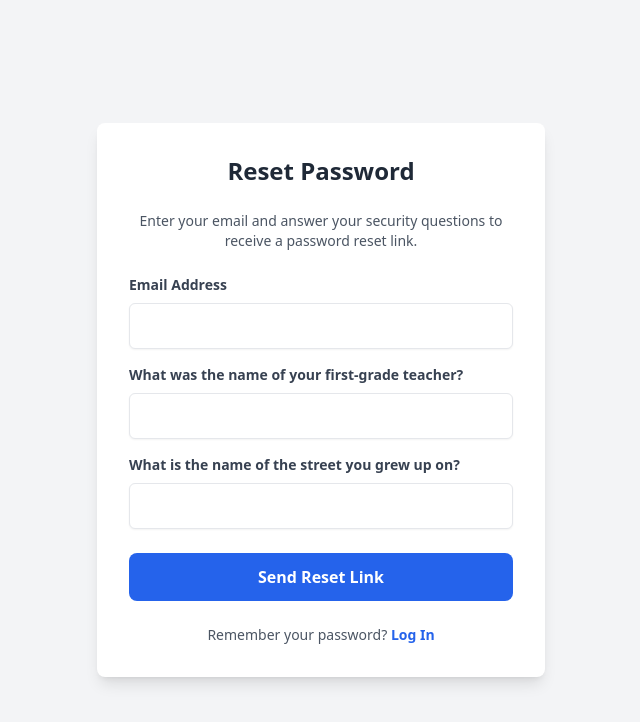
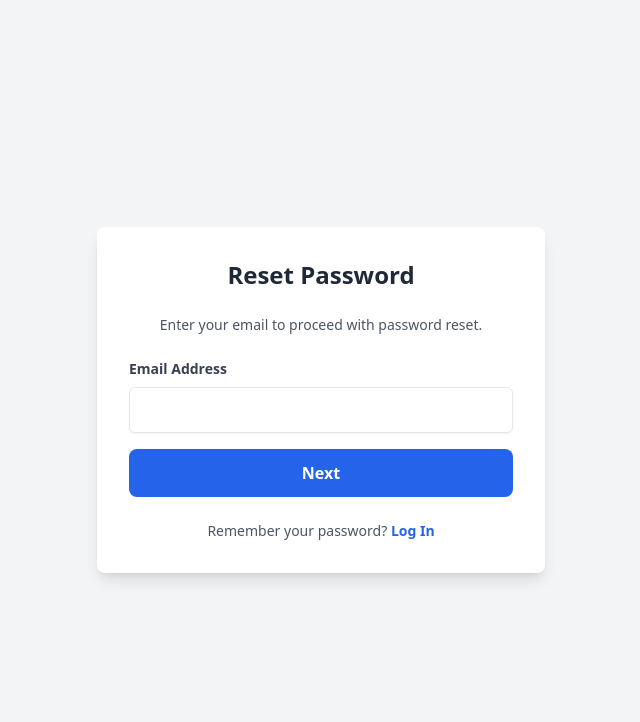
Before and after one commit to Osulto/laundry-app, a React (Create React App) app: page / in a window 1280 px wide. Both pictures are taken after a click on the button "Forgot Password?". Shown: the top 722 px of the page, without its empty margins (319-959 px from the left). Built offline with nearby package versions, Linux system fonts and the light colour scheme; no server answers.

Commit message:
Add function where questions appear after email is entered

```diff
--- a/src/components/auth/ForgotPasswordForm.js
+++ b/src/components/auth/ForgotPasswordForm.js
@@ -8,6 +8,14 @@ const ForgotPasswordForm = ({ onReset, switchToLogin }) => {
     const [error, setError] = useState('');
     const [success, setSuccess] = useState('');
     const [loading, setLoading] = useState(false);
+    const [showQuestions, setShowQuestions] = useState(false);
+
+    const handleEmailSubmit = (e) => {
+        e.preventDefault();
+        if (email.trim()) {
+            setShowQuestions(true);
+        }
+    };
 
     const handleSubmit = async (e) => {
         e.preventDefault();
@@ -33,11 +41,11 @@ const ForgotPasswordForm = ({ onReset, switchToLogin }) => {
                 <p className="bg-green-100 text-green-700 p-3 rounded-md mb-4 text-sm">{success}</p>
             ) : (
                 <>
+                    {!showQuestions ? (
+                        <form onSubmit={handleEmailSubmit}>
                             <p className="text-center text-gray-600 text-sm mb-6">
-                        Enter your email and answer your security questions to receive a password reset link.
+                                Enter your email to proceed with password reset.
                             </p>
-                    {error && <p className="bg-red-100 text-red-700 p-3 rounded-md mb-4 text-sm">{error}</p>}
-                    <form onSubmit={handleSubmit}>
                             <div className="mb-4">
                                 <label className="block text-gray-700 text-sm font-bold mb-2" htmlFor="reset-email">
                                     Email Address
@@ -51,6 +59,20 @@ const ForgotPasswordForm = ({ onReset, switchToLogin }) => {
                                     required
                                 />
                             </div>
+                            <button
+                                type="submit"
+                                className="bg-blue-600 hover:bg-blue-700 text-white font-bold py-3 px-6 rounded-lg focus:outline-none focus:shadow-outline w-full transition duration-300"
+                            >
+                                Next
+                            </button>
+                        </form>
+                    ) : (
+                        <form onSubmit={handleSubmit}>
+                            <p className="text-center text-gray-600 text-sm mb-6">
+                                Answer your security questions to receive a reset link.
+                            </p>
+                            {error && <p className="bg-red-100 text-red-700 p-3 rounded-md mb-4 text-sm">{error}</p>}
+
                             <div className="mb-4">
                                 <label className="block text-gray-700 text-sm font-bold mb-2" htmlFor="reset-q1">
                                     What was the name of your first-grade teacher?
@@ -77,6 +99,7 @@ const ForgotPasswordForm = ({ onReset, switchToLogin }) => {
                                     required
                                 />
                             </div>
+
                             <div className="flex items-center justify-between">
                                 <button
                                     type="submit"
@@ -87,6 +110,7 @@ const ForgotPasswordForm = ({ onReset, switchToLogin }) => {
                                 </button>
                             </div>
                         </form>
+                    )}
                 </>
             )}
 
```
Lines whose indentation alone changed are shown as unchanged.
